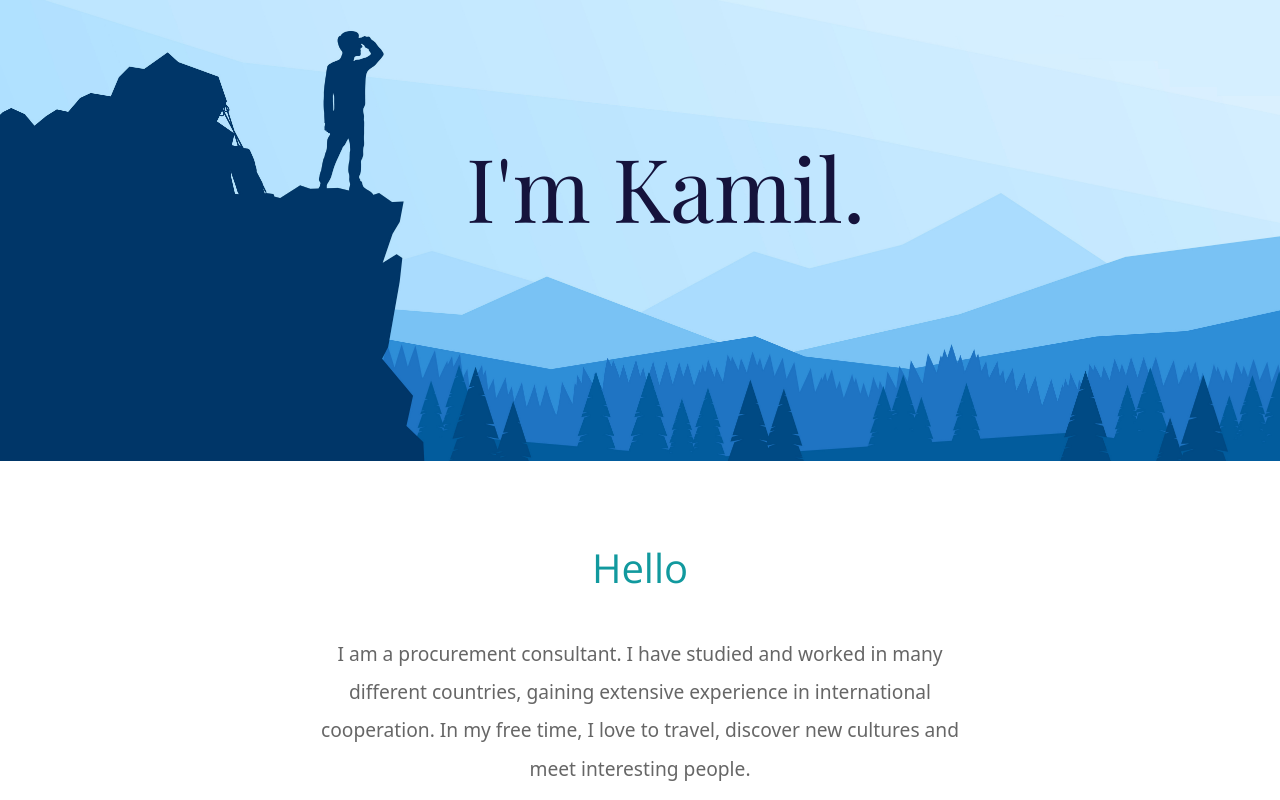
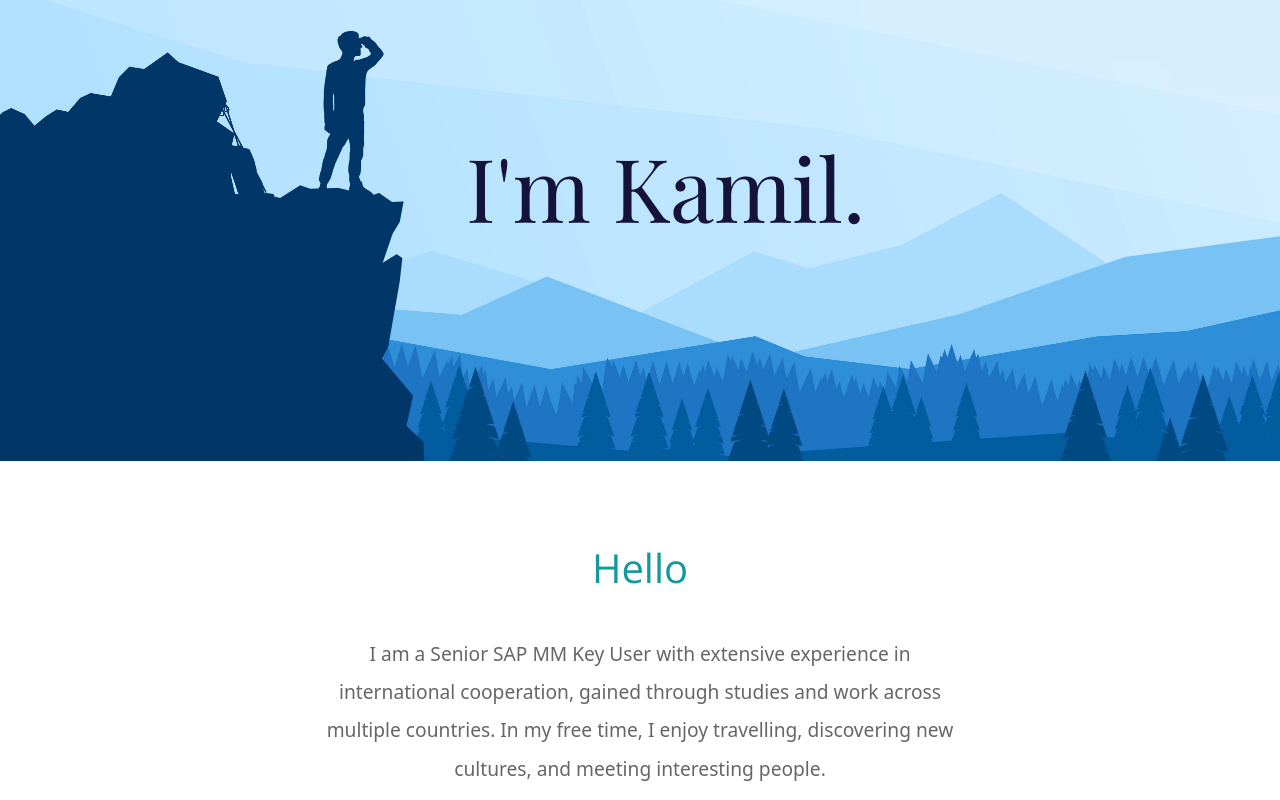
Before and after one commit to kamil-wilinski/personal-website, a plain HTML site: page index.html in a window 1280 px wide. Shown: the top 800 px of the page. Drawn offline with nearby package versions, Linux system fonts and the light colour scheme.

Commit message:
Update index.html

```diff
--- a/index.html
+++ b/index.html
@@ -27,7 +27,7 @@
   <div class="middle-container">
     <div class="profile">
       <h2>Hello</h2>
-      <p class="intro">I am a procurement consultant. I have studied and worked in many different countries, gaining extensive experience in international cooperation. In my free time, I love to travel, discover new cultures and meet interesting people.</p>
+      <p class="intro"> I am a Senior SAP MM Key User with extensive experience in international cooperation, gained through studies and work across multiple countries. In my free time, I enjoy travelling, discovering new cultures, and meeting interesting people.</p>
       <img src="images/Kamil.png" alt="Kamil-photo">
     </div>
 
```
